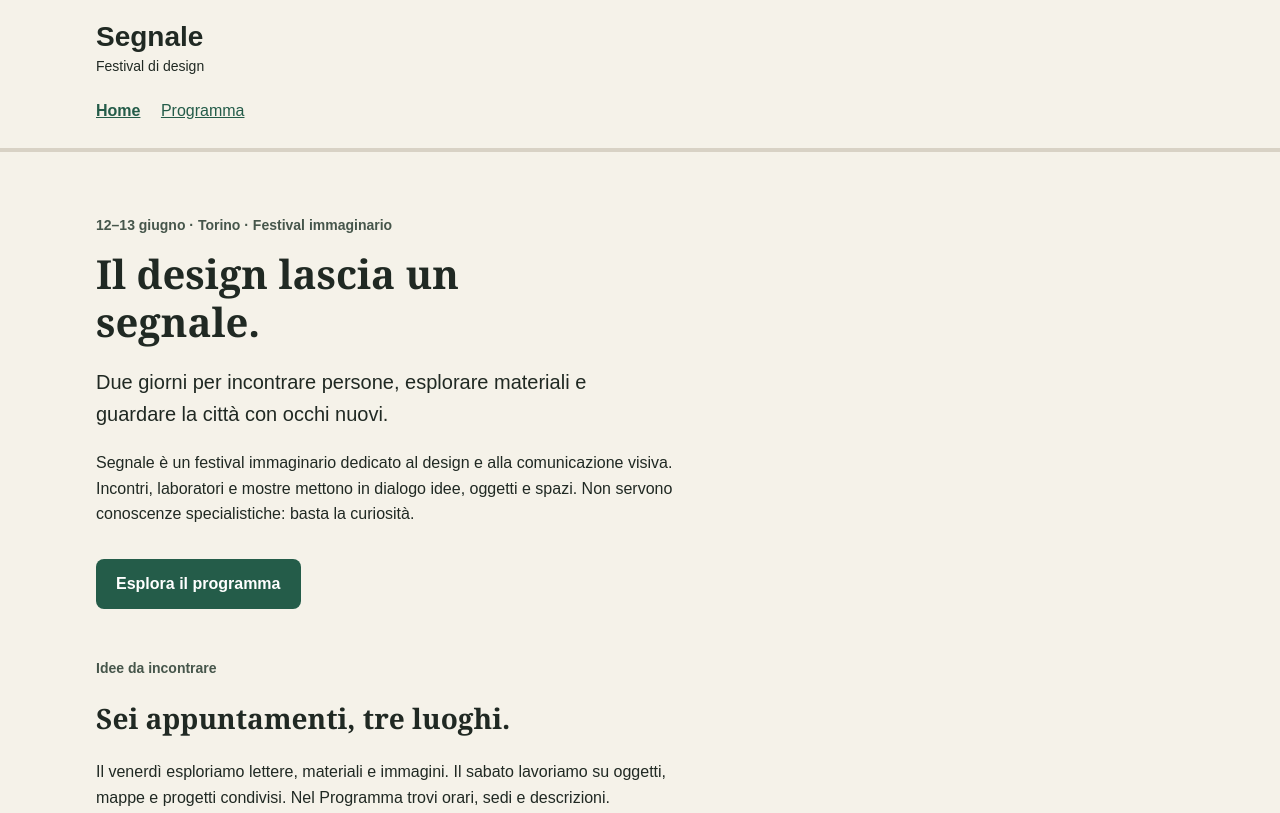
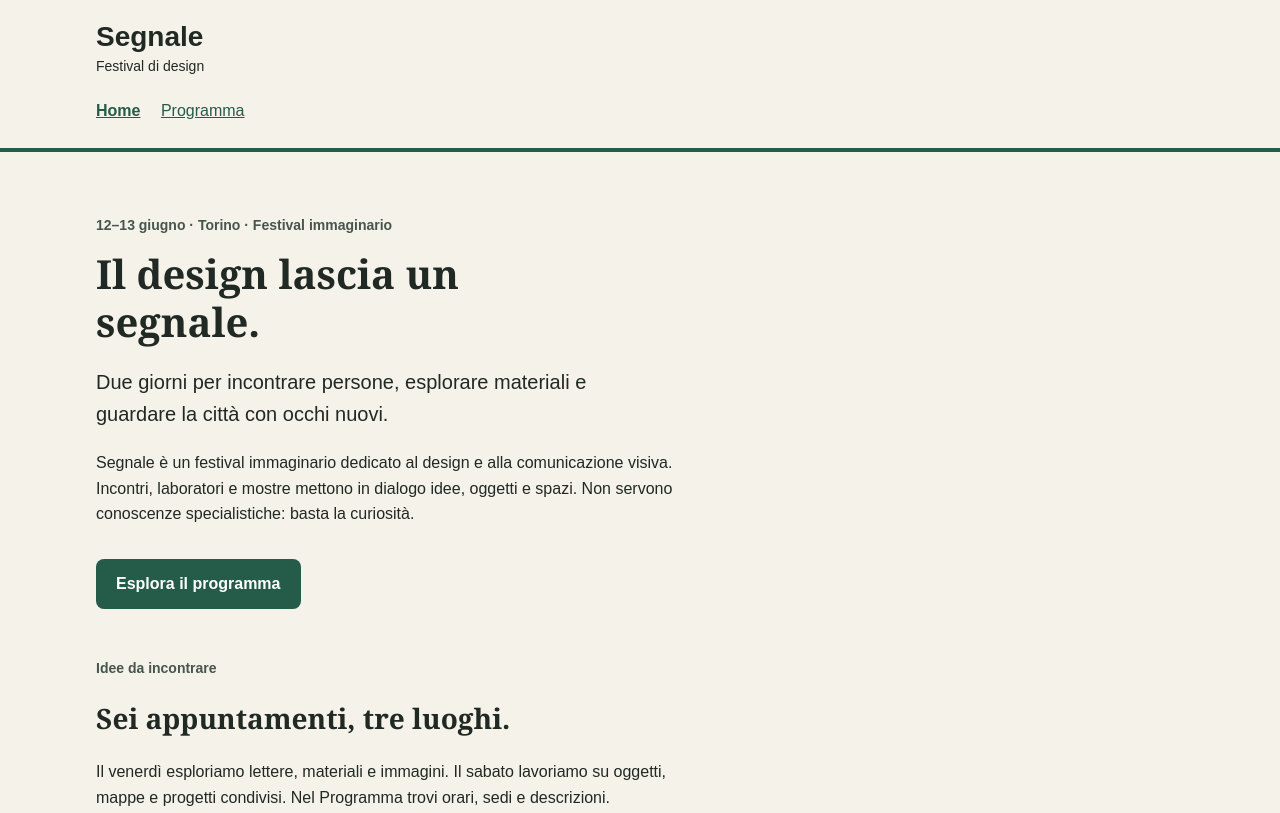
Before and after one commit to gastocchi/festival-segnale, a plain HTML site: page index.html in a window 1280 px wide. Shown: the top 813 px of the page. Drawn offline with Linux system fonts and the light colour scheme.

Commit message:
2. Osservare il CSS condiviso e riusare una variabile

```diff
--- a/style.css
+++ b/style.css
@@ -45,7 +45,7 @@ a:focus-visible {
 
 .site-header {
   padding: 1.25rem 0;
-  border-bottom: 4px solid #d8d2c5;
+  border-bottom: 4px solid var(--colore-primario);
 }
 
 .brand {
```
